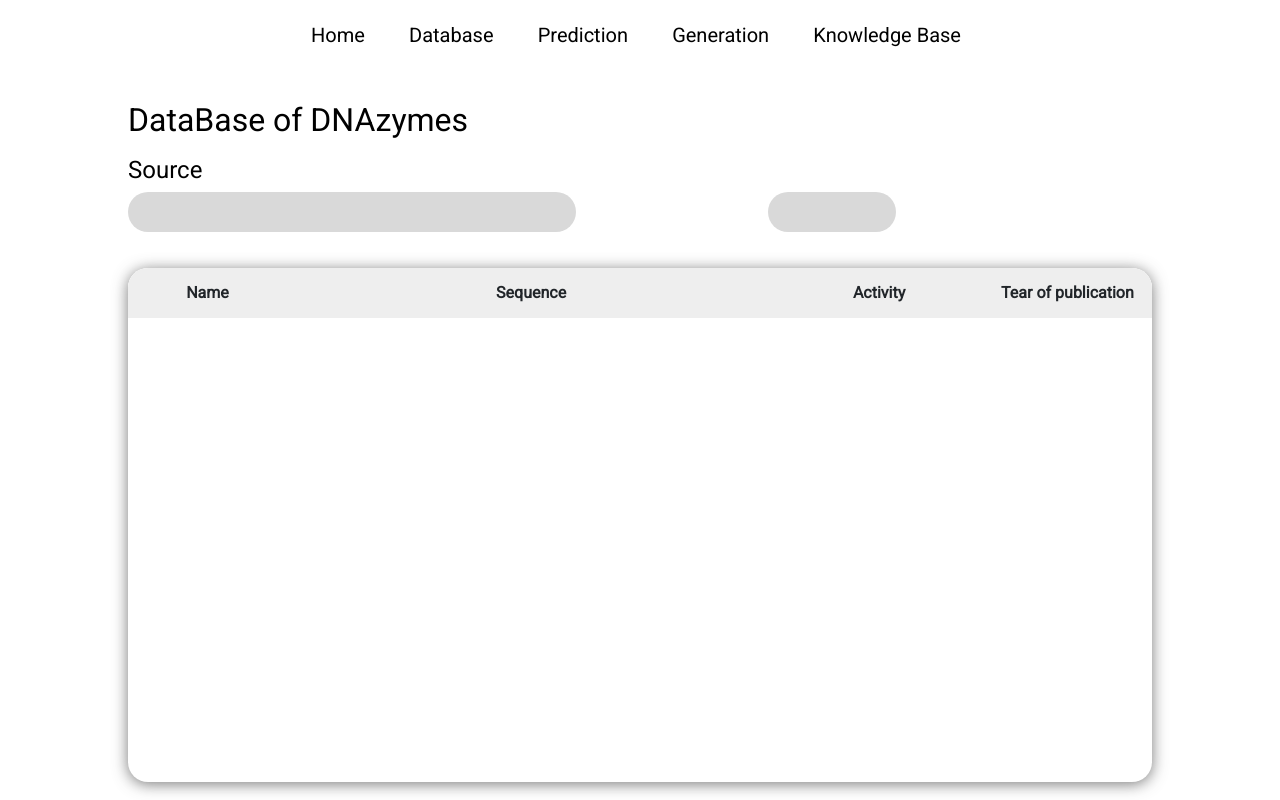
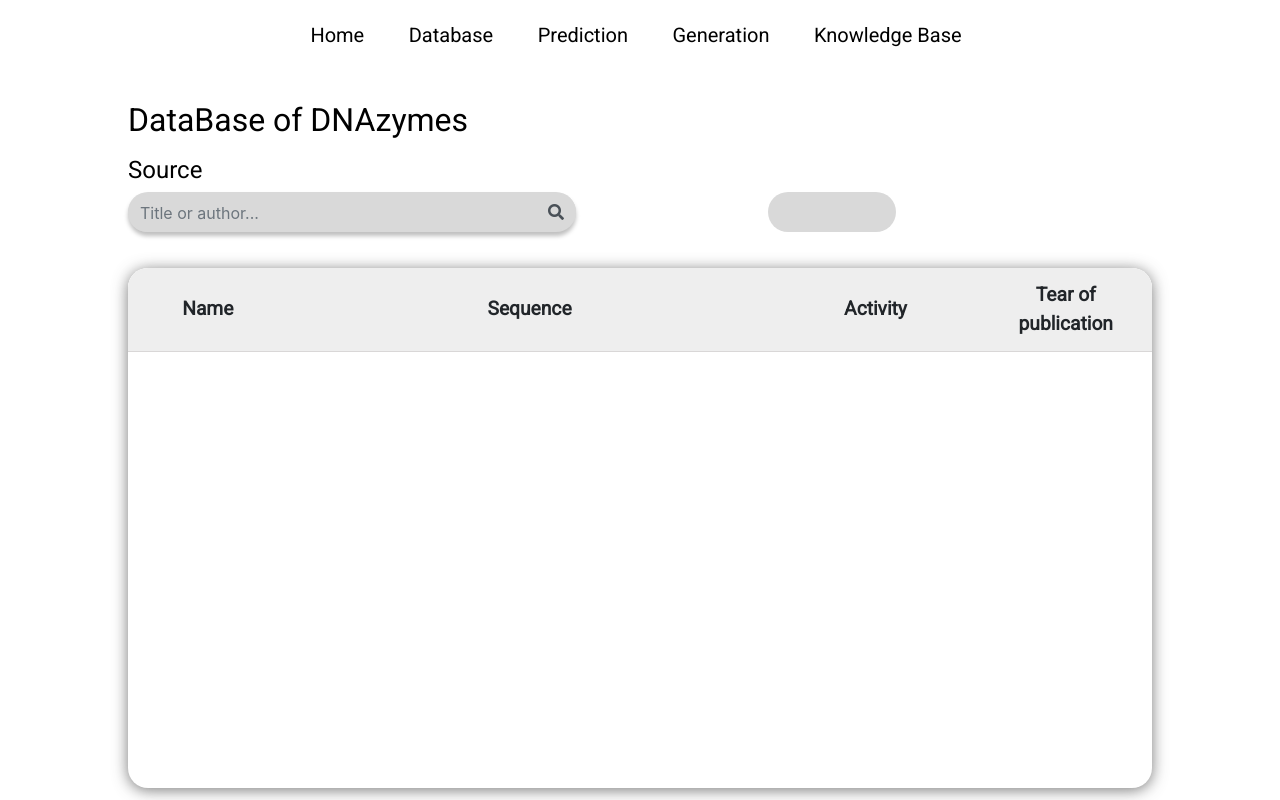
Before and after one commit to nebaskov/dnaZymeWeb, a Django app: template templates/database/database_home.html in a window 1280 px wide. Run offline with Django 4.2, Linux system fonts and the light colour scheme; the template is opened without the code that fills it, so the values that code supplies are empty; some libraries are stand-ins or nearby versions; some web fonts are replaced.

Commit message:
add function to database

```diff
--- a/database/models.py
+++ b/database/models.py
@@ -14,4 +14,4 @@ class MainDnaDataBase(models.Model):
         db_table = 'dnazyme'
 
     def __str__(self):
-        return self.name
+        return self.id
--- a/templates/database/database_home.html
+++ b/templates/database/database_home.html
@@ -5,6 +5,8 @@
 {% load static%}
 <link href="https://fonts.googleapis.com/css?family=Spline+Sans Mono&display=swap" rel="stylesheet">
 <link href="https://fonts.googleapis.com/css?family=Roboto&display=swap" rel="stylesheet">
+<link rel="stylesheet" href="https://stackpath.bootstrapcdn.com/bootstrap/4.3.1/css/bootstrap.min.css" integrity="sha384-ggOyR0iXCbMQv3Xipma34MD+dH/1fQ784/j6cY/iJTQUOhcWr7x9JvoRxT2MZw1T" crossorigin="anonymous">
+    <link rel="stylesheet" href="https://use.fontawesome.com/releases/v5.8.1/css/all.css" integrity="sha384-50oBUHEmvpQ+1lW4y57PTFmhCaXp0ML5d60M1M7uH2+nqUivzIebhndOJK28anvf" crossorigin="anonymous">
 
 <head> </head>
 <style>
@@ -25,7 +27,7 @@
 	font-size:4vh;
 	letter-spacing:0;
 }
-.e9_699 {
+.searching_form {
 	background-color:rgba(217.0000022649765, 217.0000022649765, 217.0000022649765, 1);
 	position:absolute;
 	border-top-left-radius:20px;
@@ -37,6 +39,7 @@
     top:12vh;
 	background-repeat:no-repeat;
 	background-size:cover;
+    box-shadow:0px 4px 4px rgba(0, 0, 0, 0.25);
 }
 .e9_701 {
 	background-color:rgba(217.0000022649765, 217.0000022649765, 217.0000022649765, 1);
@@ -52,10 +55,10 @@
 }
 .table-fix {
     overflow-y: scroll;
-    height: 58vh;
+    height: 56vh;
     width: 80vw;
     position: relative;
-    font-size: 1.7vh;
+    font-size: 2vh;
     border-collapse: collapse;
     border-spacing: 0;
     border-bottom-left-radius:20px;
@@ -78,8 +81,10 @@ td {
 }
 
 tr{
- background-color: #fafafa;
+    background-color: #fafafa;
 	font-family:Roboto;
+     border-bottom: 1pt solid #d9d7d7;
+    height: 6vh;
 }
 
 td:nth-child(1){
@@ -107,17 +112,13 @@ td:nth-child(4){
 .table_head_fixed {
     position: relative;
     max-width: 80vw;
-    max-height: 7vh;
+    max-height: 9vh;
 }
 .fixed_header {
     max-width: 80vw;
-    max-height: 5vh;
+    max-height: 7vh;
 }
-.fixed_header tr {
-    width: 80vw;
-    font-size: 2vh;
-	font-family:Roboto;
-}
+
 .fixed_th_1 {
     font-family:Roboto;
     width: 15vw;
@@ -126,6 +127,7 @@ td:nth-child(4){
     background-color: #eeeeee;
     text-align:center;
     border-top-left-radius:20px;
+    font-size: 2.4vh;
 }
 .fixed_th_2 {
     font-family:Roboto;
@@ -134,6 +136,7 @@ td:nth-child(4){
     padding: 1vw 2vh;
     background-color: #eeeeee;
     text-align:center;
+    font-size: 2.4vh;
 }
 .fixed_th_3 {
     font-family:Roboto;
@@ -142,6 +145,7 @@ td:nth-child(4){
     padding: 1vw 2vh;
     background-color: #eeeeee;
     text-align:center;
+    font-size: 2.4vh;
 }
 .fixed_th_4 {
     font-family:Roboto;
@@ -151,6 +155,44 @@ td:nth-child(4){
     background-color: #eeeeee;
     text-align:center;
     border-top-right-radius:20px;
+    font-size: 2.4vh;
+}
+form {
+    background-color:rgba(217.0000022649765, 217.0000022649765, 217.0000022649765, 1);
+    position:absolute;
+    width:35vw;
+	height:5vh;
+    top:12vh;
+    border-top-left-radius:20px;
+	border-top-right-radius:20px;
+	border-bottom-left-radius:20px;
+	border-bottom-right-radius:20px;
+    background-repeat:no-repeat;
+	background-size:cover;
+    box-shadow:0px 4px 4px rgba(0, 0, 0, 0.25);
+}
+
+.form-control {
+    background-color:rgba(217.0000022649765, 217.0000022649765, 217.0000022649765, 1);
+    border-top-left-radius:20px;
+	border-bottom-left-radius:20px;
+    border: 0 !important;
+    top: 0.25vh;
+}
+.input-group-append {
+    background-color:rgba(217.0000022649765, 217.0000022649765, 217.0000022649765, 1);
+    height:4.5vh;
+    margin-top: 0.25vh;
+    border: 0 !important;
+    border-top-right-radius:20px;
+	border-bottom-right-radius:20px;
+}
+.input-group-text {
+    border: 0 !important;
+}
+.form-group {
+    border: 0 !important;
+    height:4vh;
 }
 </style>
 
@@ -158,10 +200,29 @@ td:nth-child(4){
   <div class=database_main>
       <div  class="header_database">DataBase of DNAzymes</div>
       <div  class="e9_698">Source</div>
-      <div class="e9_699"></div>
-      <div class="e9_701"></div>
+{#        <form class="form-inline my-2 my-lg-0">#}
+{#            <input class="searching_form" name="q" type="search" placeholder="Search" aria-label="Search">#}
+{#            <button class="e9_701" type="submit">Search</button>#}
+{#        </form>#}
+{#      <div class="searching_form"></div>#}
 
-<div class="tbl-conteiner">
+    <form method="GET" action=".">
+            <div class="form-row">
+                <div class="form-group col-12">
+                    <div class="input-group">
+                        <input class="form-control py-2" type="search" name="title_or_author"
+                               placeholder="Title or author..." />
+                        <span class="input-group-append">
+                            <div class="input-group-text bg-transparent">
+                                <i class="fa fa-search"></i>
+                            </div>
+                        </span>
+                    </div>
+                </div>
+            </div>
+    </form>
+    <div class="e9_701"></div>
+    <div class="tbl-conteiner">
     <div class="table_head_fixed">
         <table class="fixed_header">
             <thead>
@@ -206,6 +267,10 @@ td:nth-child(4){
         </div>
 </div>
 </div>
+<script src="https://code.jquery.com/jquery-3.3.1.slim.min.js" integrity="sha384-q8i/X+965DzO0rT7abK41JStQIAqVgRVzpbzo5smXKp4YfRvH+8abtTE1Pi6jizo" crossorigin="anonymous"></script>
+<script src="https://cdnjs.cloudflare.com/ajax/libs/popper.js/1.14.7/umd/popper.min.js" integrity="sha384-UO2eT0CpHqdSJQ6hJty5KVphtPhzWj9WO1clHTMGa3JDZwrnQq4sF86dIHNDz0W1" crossorigin="anonymous"></script>
+<script src="https://stackpath.bootstrapcdn.com/bootstrap/4.3.1/js/bootstrap.min.js" integrity="sha384-JjSmVgyd0p3pXB1rRibZUAYoIIy6OrQ6VrjIEaFf/nJGzIxFDsf4x0xIM+B07jRM" crossorigin="anonymous"></script>
+
 </body>
 
 
```
Also changed, not shown: database/views.py (+54 -3 lines), database/forms.py (added).
